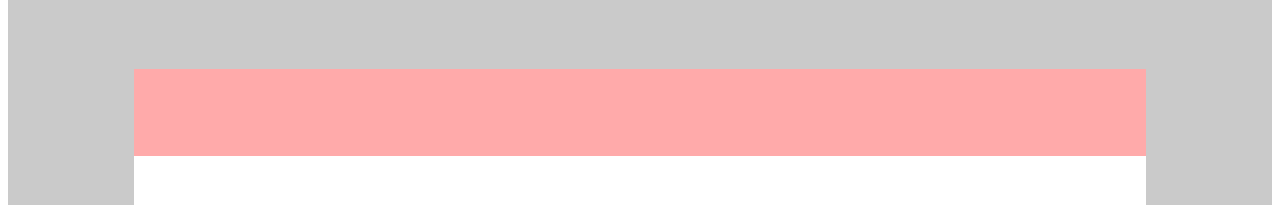
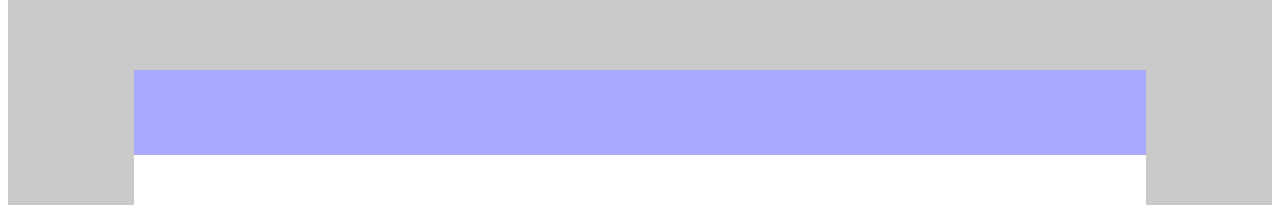
Before and after one commit to MPasti/calculadora-react, a React (Create React App) app: page / in a window 1280 px wide. Shown: the part 163-368 px from the top of the page. Built offline with nearby package versions, Linux system fonts and the light colour scheme.

Commit message:
estilizando o input

```diff
--- a/src/Components/Input/styles.js
+++ b/src/Components/Input/styles.js
@@ -3,22 +3,30 @@ import { styled } from "styled-components";
 export const InputContainer = styled.div`
   width: 100%;
   height: 85px;
-  background-color: #ffaaaa;
+  background-color: #aaaaff;
 
   display: flex;
   align-items: center;
   justify-content: flex-end;
 
   font-size: 24px;
-  font-family: system-ui, -apple-system, BlinkMacSystemFont, "Segoe UI", Roboto,
-    Oxygen, Ubuntu, Cantarell, "Open Sans", "Helvetica Neue", sans-serif;
+  font-family: Roboto, Oxygen, Ubuntu, Cantarell, "Open Sans", "Helvetica Neue",
+    sans-serif;
 
   //aqui estmamos encadeando e criando o input dentro e já vai ficar estilizado dessa forma
   input {
     width: 100%;
     height: 85px;
-    background-color: #ffaaaa;
+    background-color: #aaaaff;
     border: 0;
-    align-items: right; //já que o pai é flex
+    display: flex;
+    flex-direction: column;
+    align-items: flex-end;
+    padding: 0 10px;
+
+    font-size: 24px;
+    font-family: Roboto, Oxygen, Ubuntu, Cantarell, "Open Sans",
+      "Helvetica Neue", sans-serif;
+    color: #fff;
   }
 `;
```
